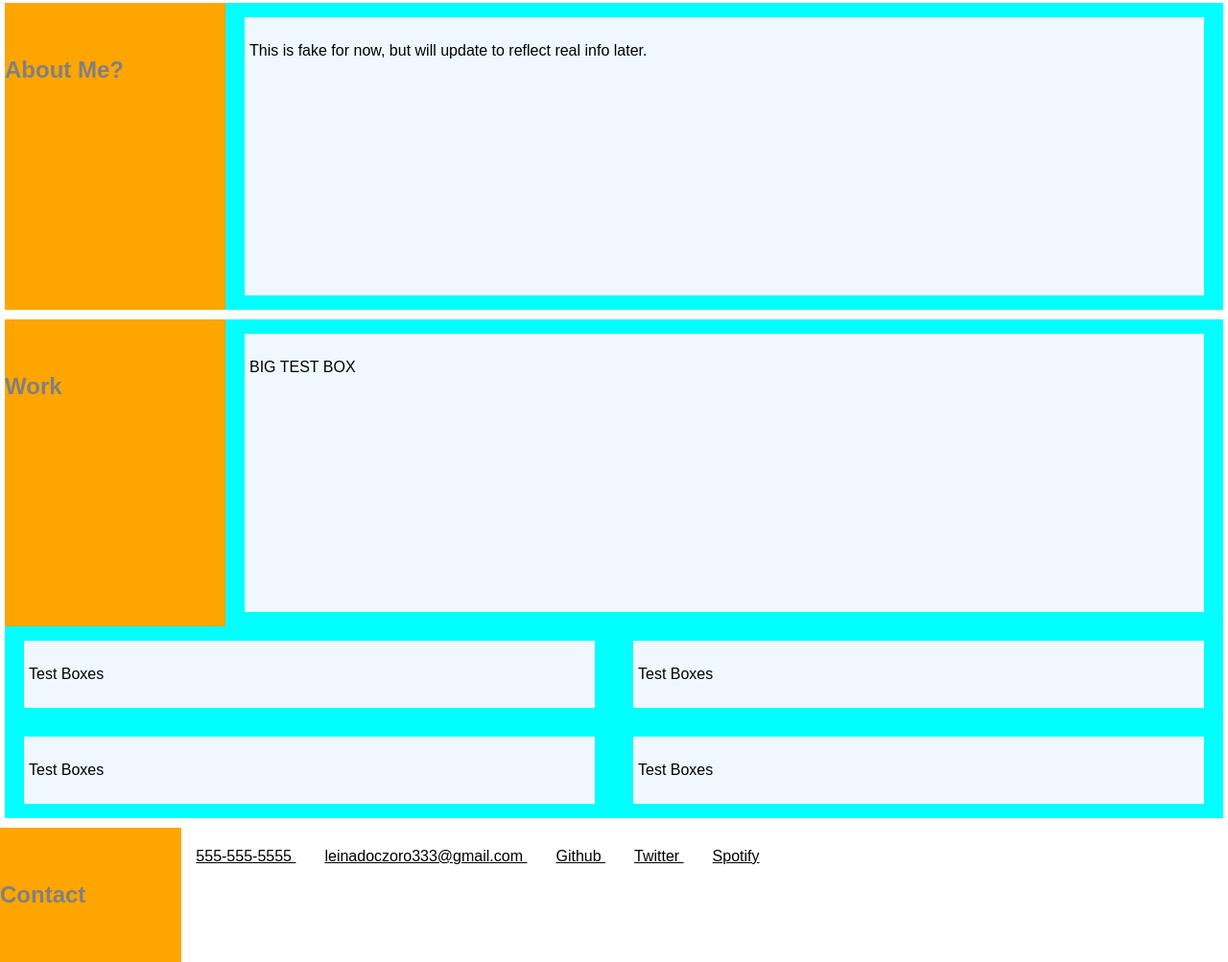
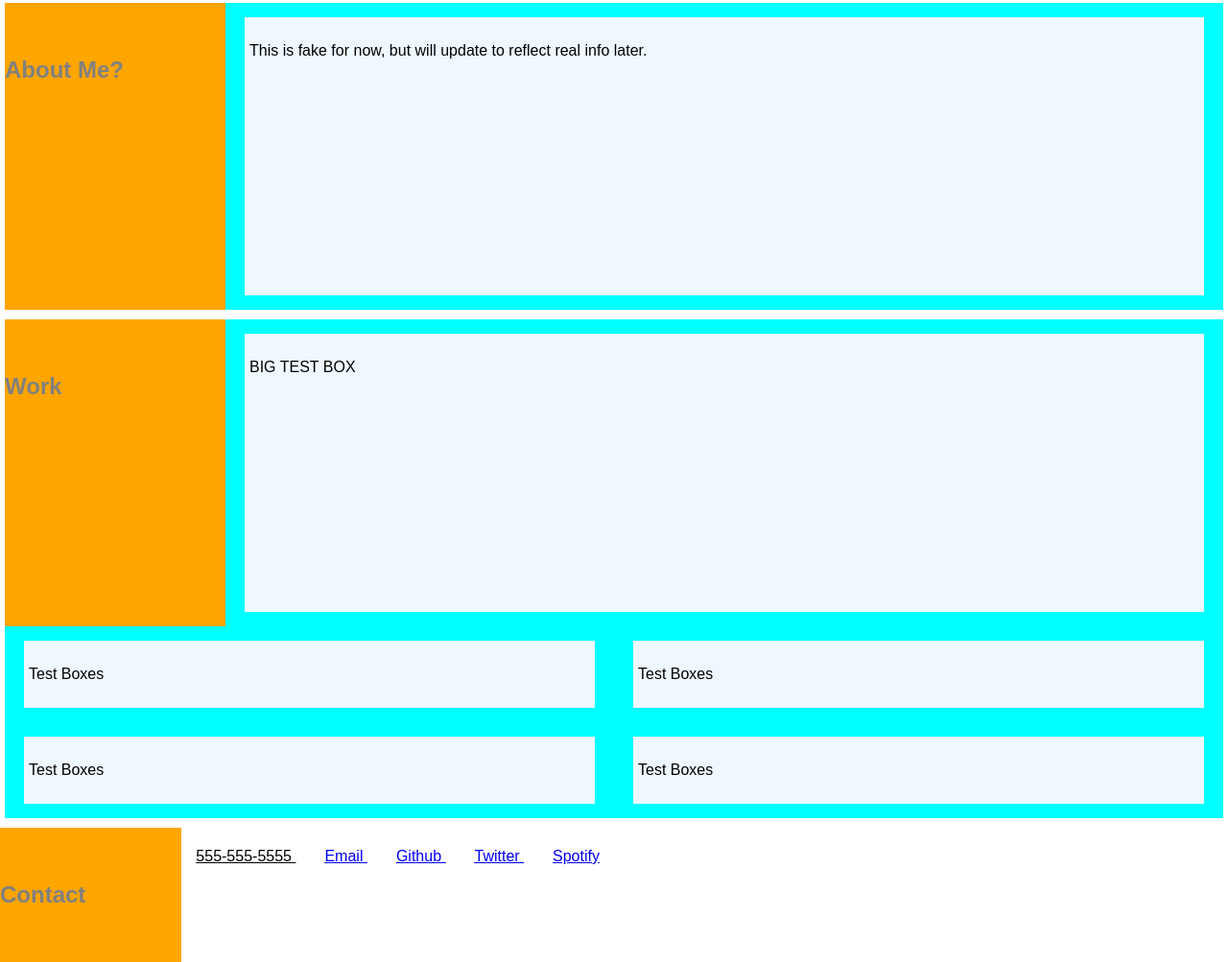
Before and after one commit to Tincandan/Module-2-Assignment, a plain HTML site: page index.html in a window 1280 px wide. Shown: the part 181-1184 px from the top of the page at 96% size. Drawn offline with Linux system fonts and the light colour scheme.

Commit message:
finalized css for assignment submission

```diff
--- a/CSS/stylesheet.css
+++ b/CSS/stylesheet.css
@@ -71,7 +71,7 @@ h1{
     padding: 5px;
     margin: 15px 20px;
     background-color: aliceblue;
-    flex: 1 0 100%;
+    flex: 1 0 75%;
 }
 
 .boxes p:nth-child(2) {
--- a/index.html
+++ b/index.html
@@ -45,10 +45,10 @@
         <footer>
             <h2 class="dividers2">Contact</h2>
             <p class="contacts"> 555-555-5555 </p>
-            <p class="contacts"> leinadoczoro333@gmail.com </p>
-            <p class="contacts"> Github </p>
-            <p class="contacts"> Twitter </p>
-            <p class="contacts"> Spotify </p>
+            <p class="contacts"><a href="mailto:someone@example.com?" target="_blank"> Email </a></p>
+            <p class="contacts"><a href="https://github.com/Tincandan" target="_blank"> Github </a></p>
+            <p class="contacts"><a href="https://twitter.com/" target="_blank"> Twitter </a></p>
+            <p class="contacts"><a href="https://open.spotify.com/" target="_blank"> Spotify </a></p>
         </footer>
 
     </body>
```
